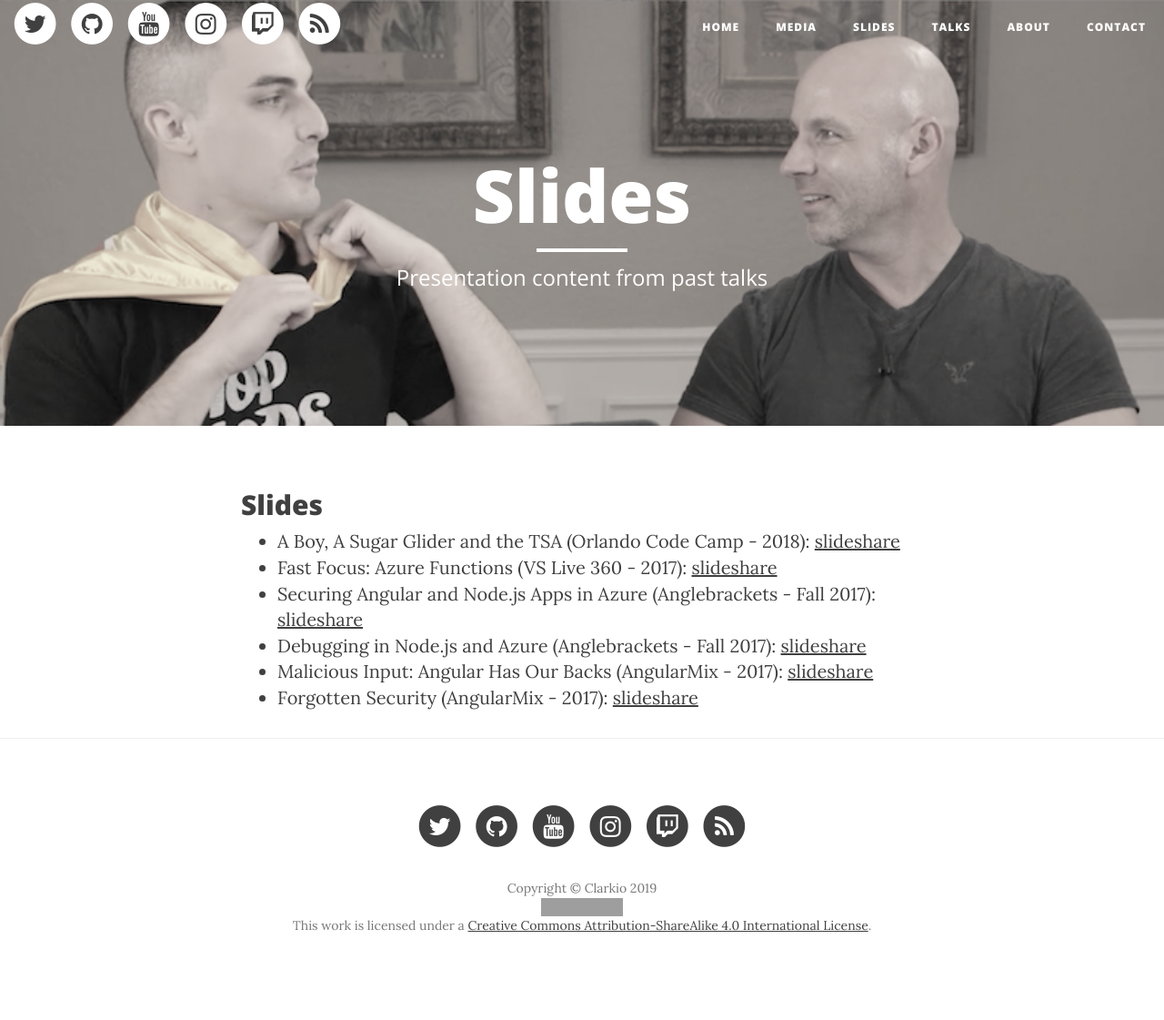
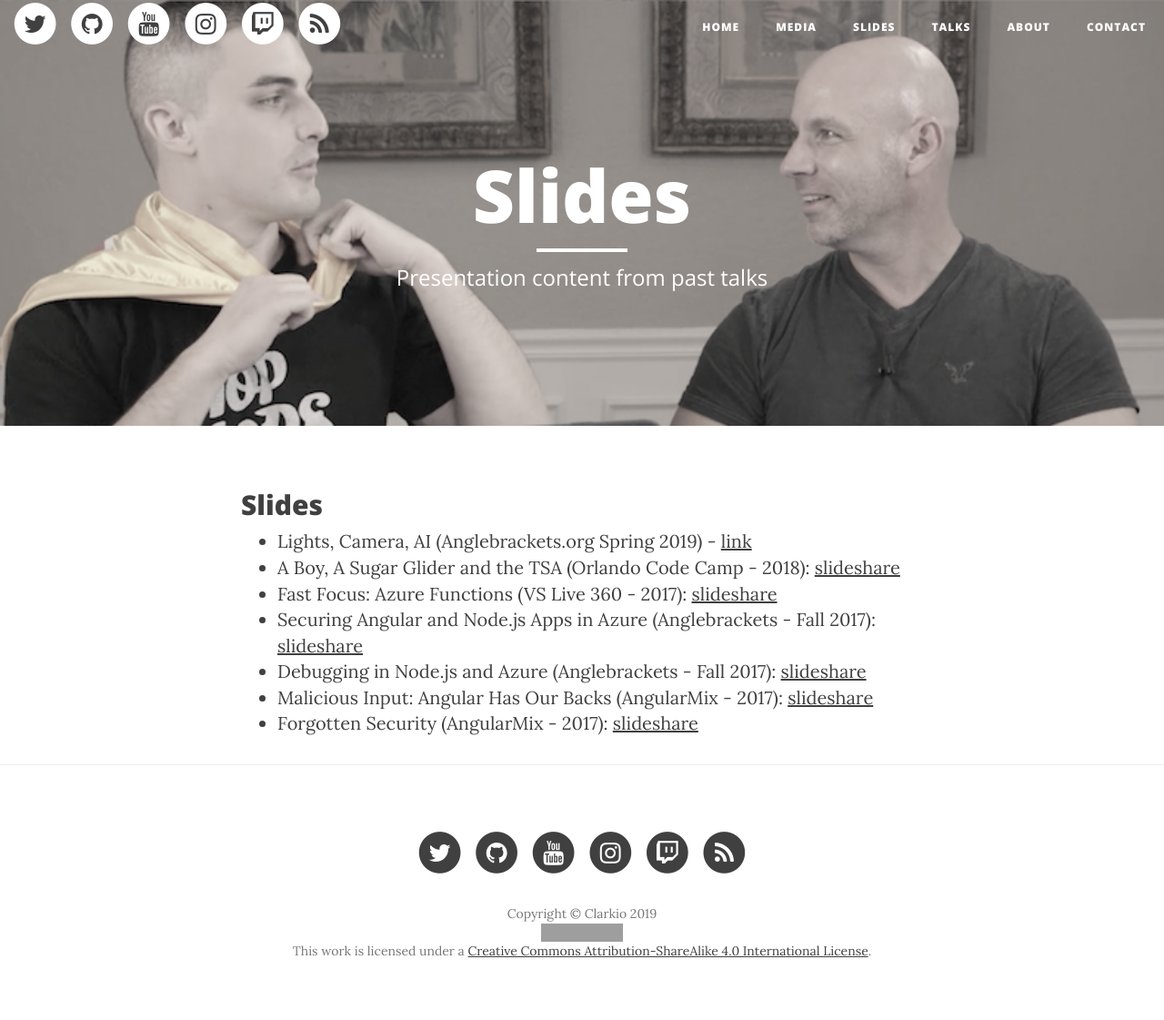
Before and after one commit to clarkio/clarkio.github.io, a Jekyll site: the page built from slides.md, in a window 1280 px wide. Shown: the whole page at 91% size. Built offline with Jekyll 4.4.1, drawn with Linux system fonts in a browser that asks for light colours; nearby versions of some CDN libraries; before the commit the page ends 1093 px from its top, so only the background shows below that; grey boxes are pictures that could not be loaded.

Commit message:
add slides

```diff
--- a/slides.md
+++ b/slides.md
@@ -9,6 +9,7 @@ order: 2
 
 ## Slides
 
+* Lights, Camera, AI (Anglebrackets.org Spring 2019) - [link](./_slides/2019-lights-camera-ai-share.pptx)
 * A Boy, A Sugar Glider and the TSA (Orlando Code Camp - 2018): [slideshare](https://aka.ms/bc-occ18)
 * Fast Focus: Azure Functions (VS Live 360 - 2017): [slideshare](https://www.slideshare.net/BrianClark104/fast-focus-azure-functions/)
 * Securing Angular and Node.js Apps in Azure (Anglebrackets - Fall 2017): [slideshare](https://www.slideshare.net/BrianClark104/securing-angular-and-nodejs-apps-in-azure)
```
Also changed, not shown: 1 other file.
